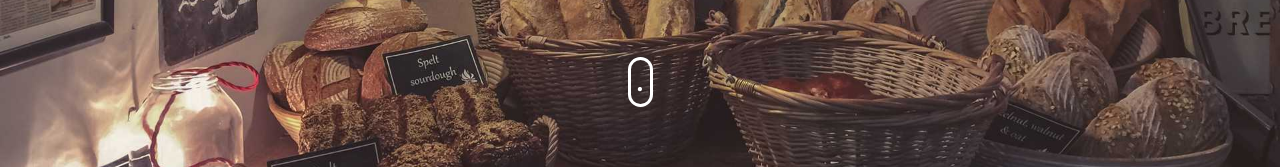
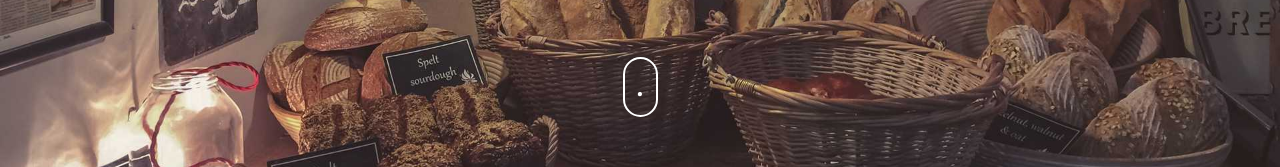
Before and after one commit to MohamedEmary/route-frontend, a plain HTML site: page sessions/session-04/assignment/bakery.html in a window 1280 px wide. Shown: the part 595-762 px from the top of the page. Drawn offline with nearby package versions, Linux system fonts and the light colour scheme.

Commit message:
minor change in scroll btn dimensions

```diff
--- a/sessions/session-04/assignment/css/style.css
+++ b/sessions/session-04/assignment/css/style.css
@@ -133,9 +133,9 @@ li {
   font-size: 30px;
   margin: auto;
   margin-top: 50px;
-  width: 25px;
-  height: 50px;
-  border: 3px solid white;
+  width: 35px;
+  height: 60px;
+  border: 2px solid white;
   border-radius: 20px;
   background-color: transparent;
 }
```
